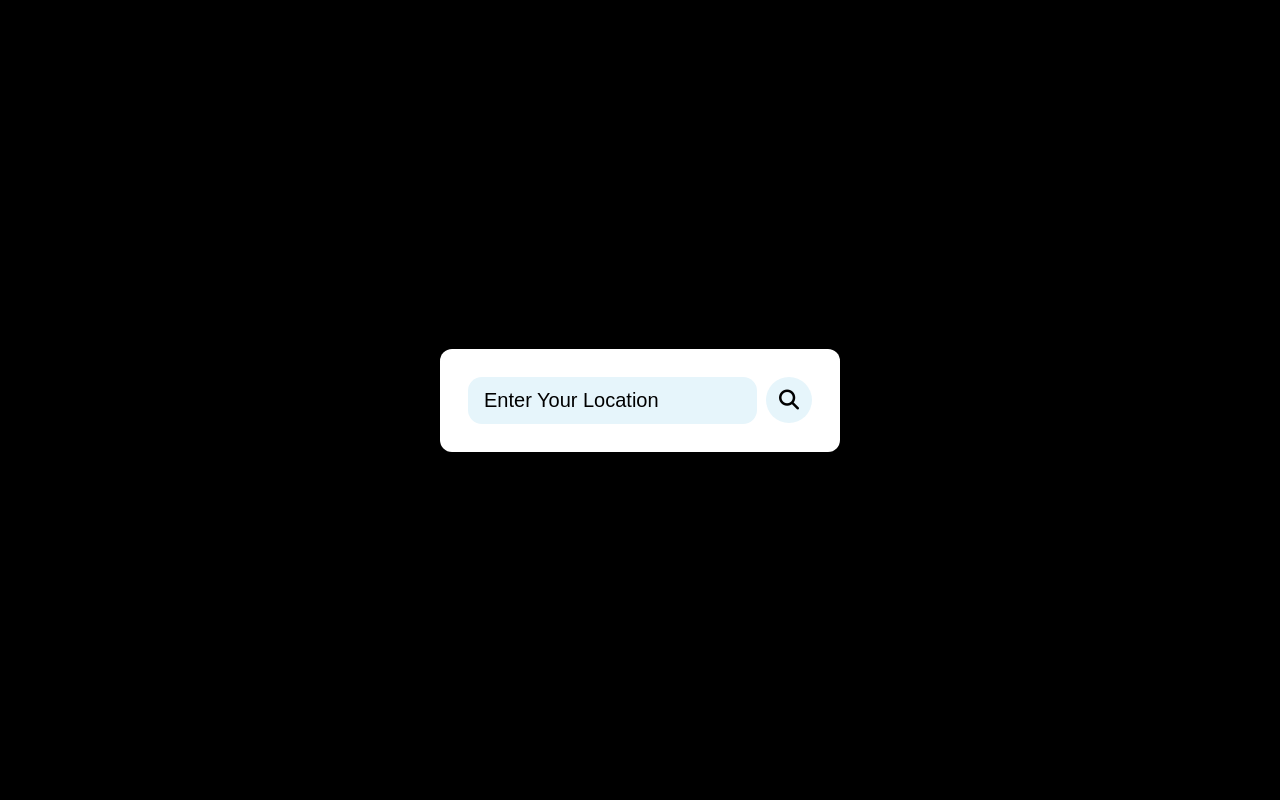
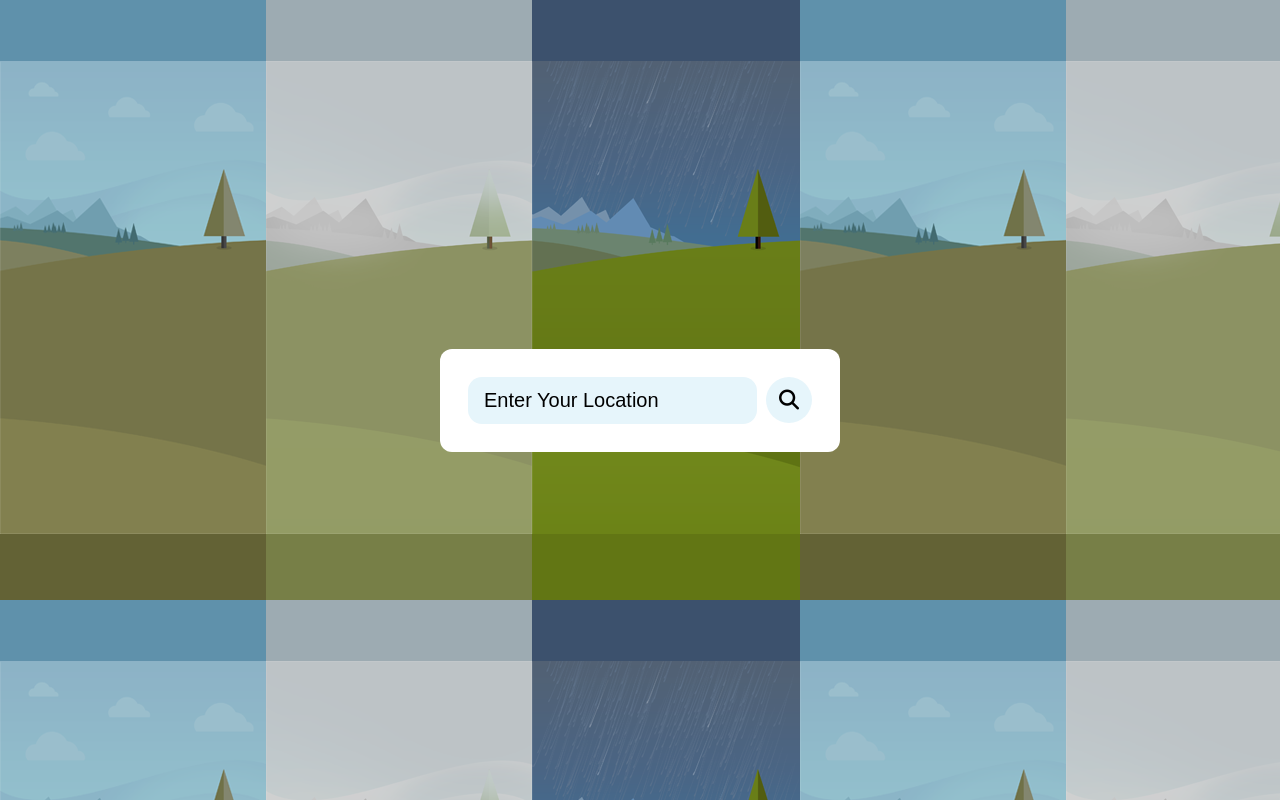
Before and after one commit to Pratheek161001/Weather_App, a plain HTML site: page index.html in a window 1280 px wide. Drawn offline with Linux system fonts and the light colour scheme.

Commit message:
final image added

```diff
--- a/script.css
+++ b/script.css
@@ -13,6 +13,7 @@ body{
     justify-content: center;
     align-items: center;
     background-color: #000;
+    background-image: url(assets/weatherc.png);
 }
 
 .container{
```
Also changed, not shown: assets/weatherc.png (added).
